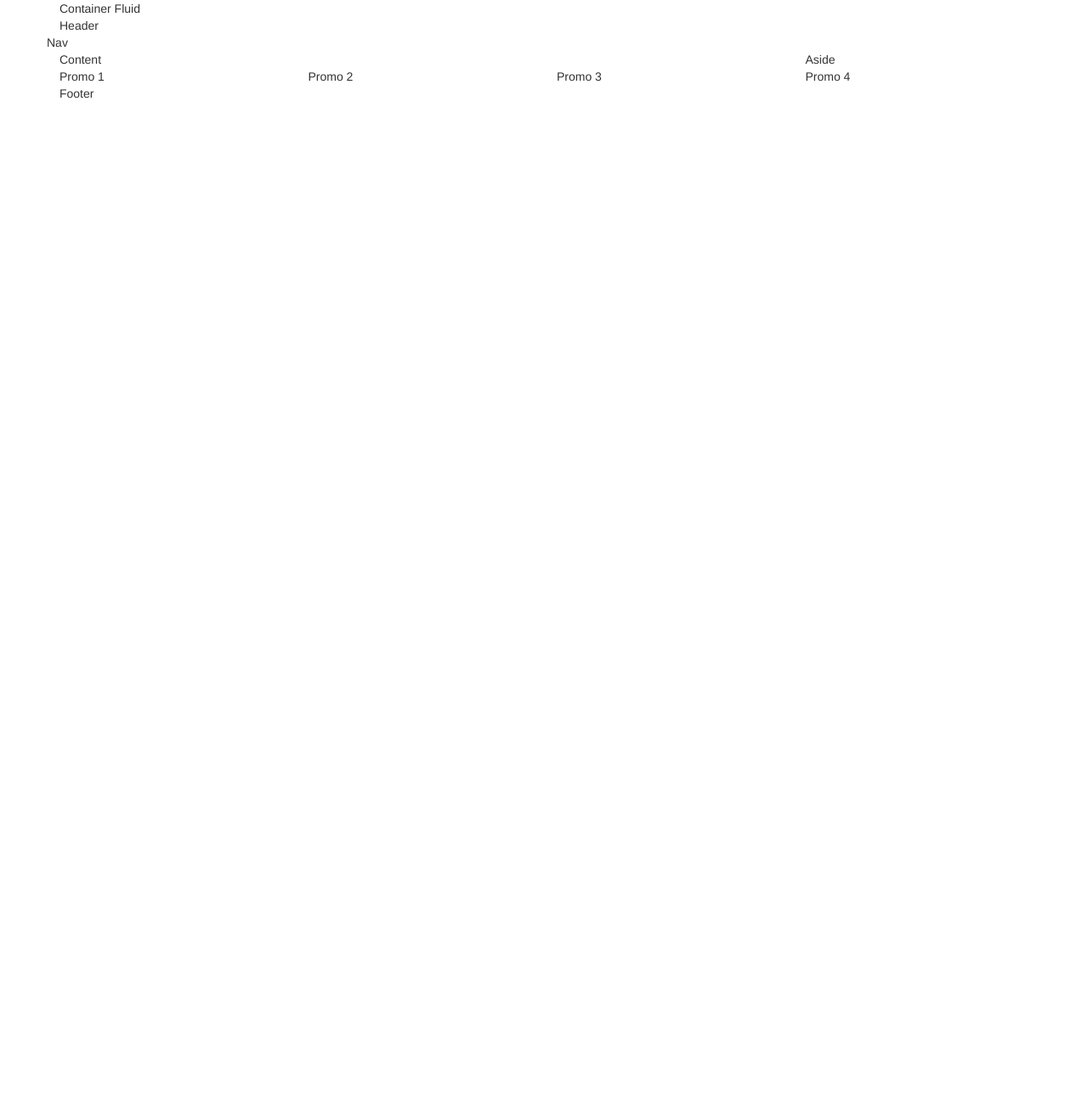
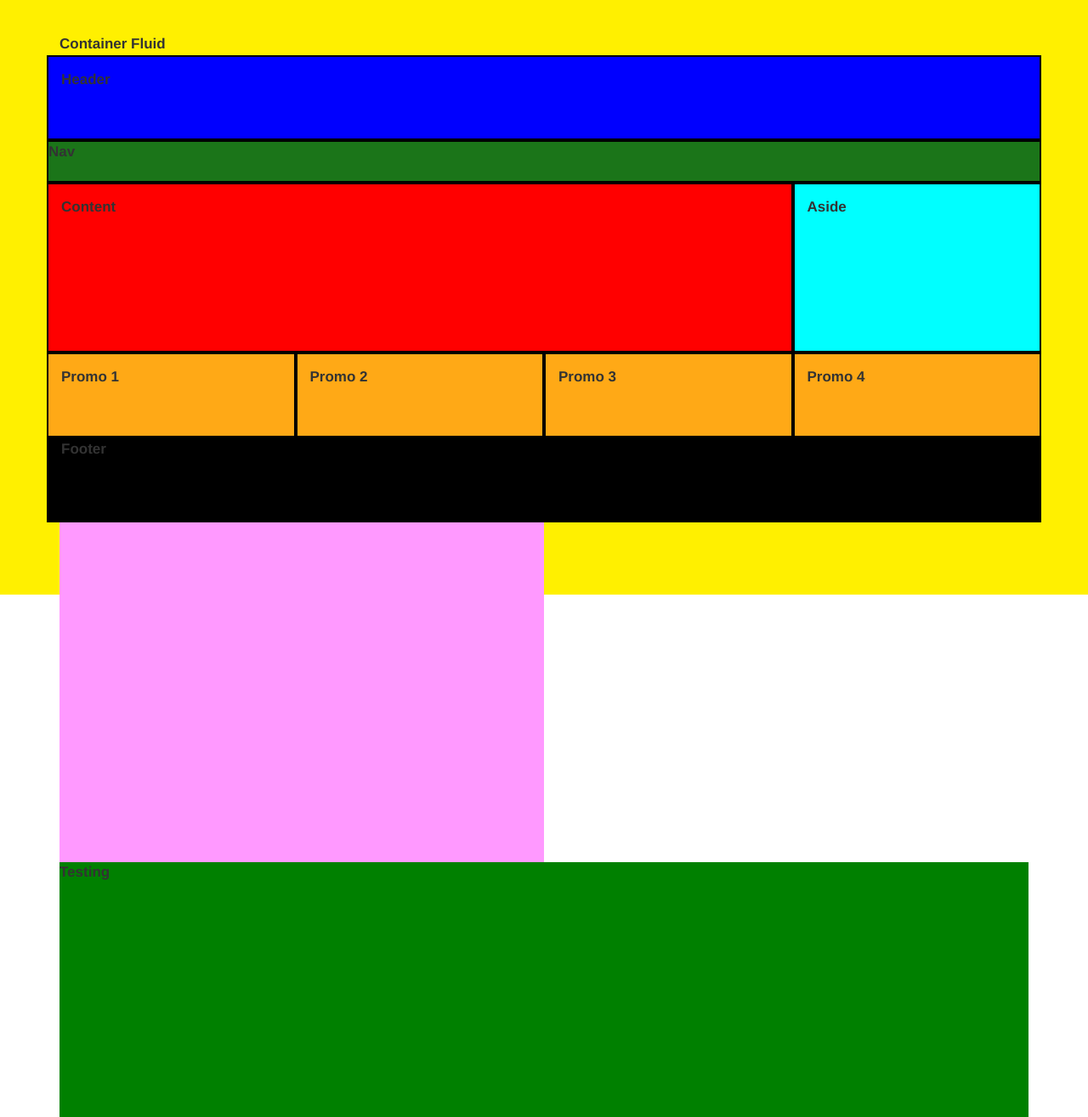
Before and after one commit to jrjm13/day-2-practice, a plain HTML site: page index.html in a window 1280 px wide. Shown: the whole page at 85% size. Before the commit the page ends 800 px from the top, so only its background shows below. Drawn offline with nearby package versions, Linux system fonts and the light colour scheme.

Commit message:
homework finished

```diff
--- a/css/style.css
+++ b/css/style.css
@@ -1,8 +1,65 @@
+.body {
+  height: 700px;
+  background-color: #fff000;
+  font-weight: 600;
+  font-size: 17px;
+}
 
+.top {
+  padding-top: 40px;
+  height: 65px;
+}
+
+.header {
+  height: 100px;
+  background-color: #0000ff;
+  padding-top: 15px;
+  border: 2px solid black;
+}
+
+.nav {
+  height: 50px;
+  background-color: #1b7519;
+  border: 2px solid black;
+}
+
+.content {
+  height: 200px;
+  background-color: #ff0000;
+  border: 2px solid black;
+  padding-top: 15px;
+}
+
+.aside {
+  height: 200px;
+  background-color: #00ffff;
+  border: 2px solid black;
+  padding-top: 15px;
+}
+
+.promo {
+  background-color: #ffa916;
+  height: 100px;
+  border: 2px solid black;
+  padding-top: 15px;
+}
+
+.footer {
+  height: 100px;
+  background-color: black;
+  border: 2px solid black;
+}
 
 .query-test {
+  height: 400px;
   width: 50%;
   background-color: #ff99ff;
+}
+
+.query-test2 {
+  height: 300px;
+  background-color: blue;
+  width: 100%;
 }
 
 /*Media Queries*/
@@ -10,4 +67,18 @@
   .query-test{
     width: 80%;
     background-color: #ff0000;
+  }
 }
+
+
+@media screen and (min-width: 500px) {
+  .query-test2{
+    background-color: red;
+  }
+}
+
+@media screen and (min-width: 800px) {
+  .query-test2{
+    background-color: green;
+  }
+}
--- a/index.html
+++ b/index.html
@@ -34,6 +34,7 @@
             <div class="col-sm-12 footer">Footer</div>
           </div>
           <div class="query-test"></div>
+          <div class="query-test2">Testing</div>
 
   <script src="https://code.jquery.com/jquery-2.2.4.min.js"></script>
   <script src="js/bootstrap.min.js"></script>
```
